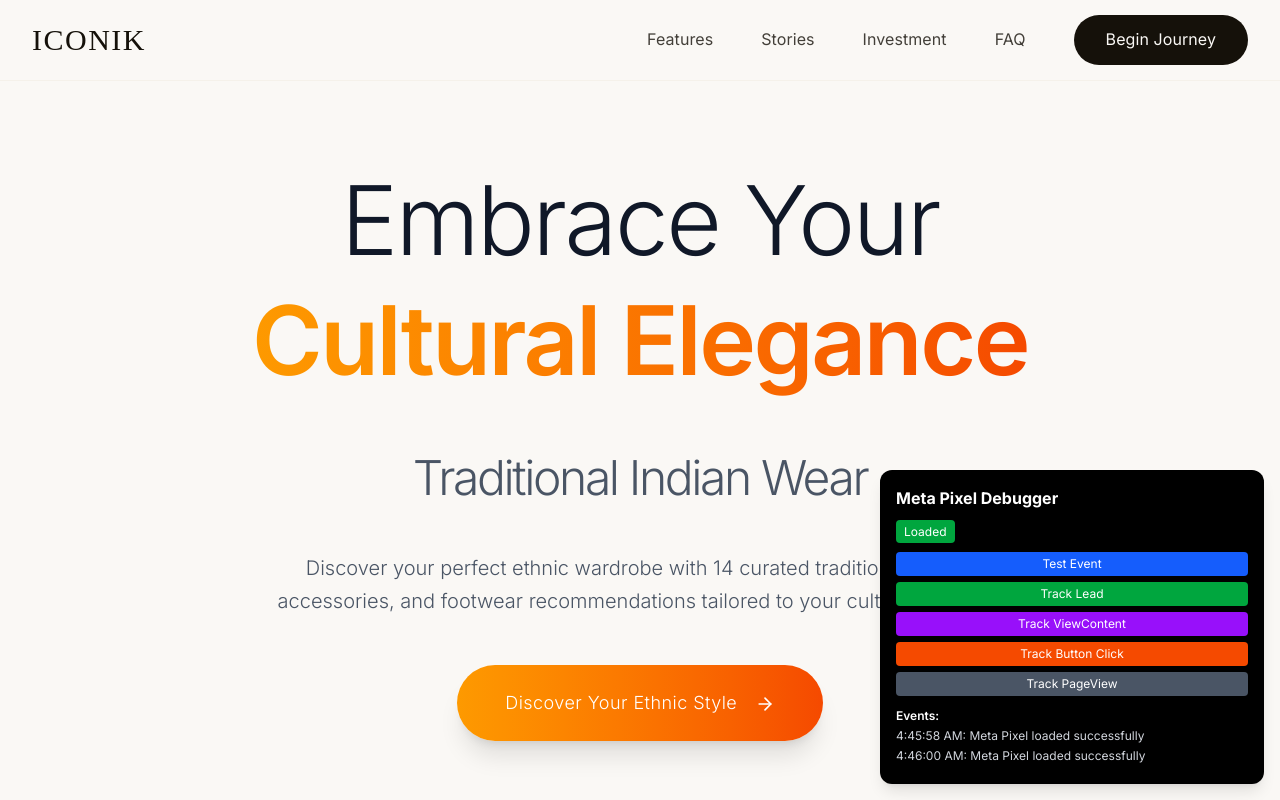
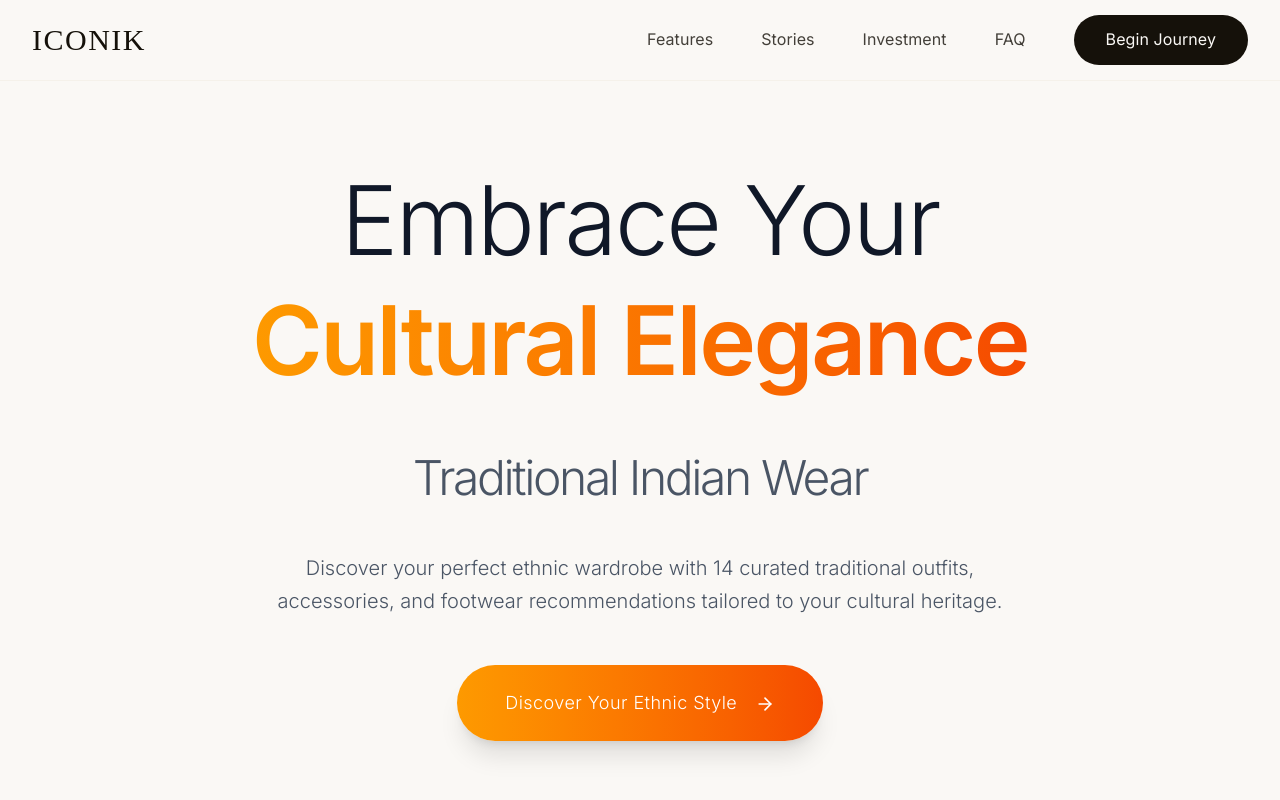
Before and after one commit to mithil0407/playernumberone, a Next.js app: page /ethnic in a window 1280 px wide. Shown: the top 800 px of the page. Built offline with nearby package versions, Linux system fonts and the light colour scheme.

Commit message:
Meta Pixel Filled

```diff
--- a/src/app/layout.tsx
+++ b/src/app/layout.tsx
@@ -3,7 +3,6 @@ import { Inter } from "next/font/google";
 import Script from "next/script";
 import { Analytics } from "@vercel/analytics/next";
 import MetaPixelProvider from "@/components/MetaPixelProvider";
-import MetaPixelDebugger from "@/components/MetaPixelDebugger";
 import "./globals.css";
 
 const inter = Inter({ subsets: ["latin"] });
@@ -78,25 +77,7 @@ export default function RootLayout({
           `}
         </Script>
 
-        <Script id="meta-pixel-init" strategy="afterInteractive">
-          {`
-            fbq('init', '1373360484073939');
-            fbq('track', 'PageView');
-
-            // Debug logging
-            console.log('Meta Pixel initialized with ID: 1373360484073939');
-
-            // Track initial page view
-            fbq('track', 'ViewContent', {
-              content_type: 'website',
-              content_name: 'ICONIK Fashion Consultation',
-              content_category: 'Fashion Consultation'
-            });
-          `}
-        </Script>
-
         <noscript>
-          {/* eslint-disable-next-line @next/next/no-img-element */}
           <img
             height="1"
             width="1"
@@ -106,26 +87,10 @@ export default function RootLayout({
           />
         </noscript>
 
-        {/* Error handling for blocked scripts */}
-        <Script id="error-handler" strategy="afterInteractive">
-          {`
-            window.addEventListener('error', function(e) {
-              if (e.message && e.message.includes('ERR_BLOCKED_BY_CLIENT')) {
-                console.log('Script blocked by ad blocker or privacy settings:', e.filename);
-                // Don't show error to user, just log it
-                return;
-              }
-            });
-          `}
-        </Script>
-
         {/* Meta Pixel Provider */}
         <MetaPixelProvider>
           {children}
         </MetaPixelProvider>
-
-        {/* Meta Pixel Debugger (Development Only) */}
-        <MetaPixelDebugger />
 
         {/* Vercel Analytics */}
         <Analytics />
--- a/src/components/MetaPixelDebugger.tsx
+++ /dev/null
@@ -1,128 +0,0 @@
-'use client';
-
-import { useState, useEffect } from 'react';
-import {
-  testMetaPixel,
-  trackPageView,
-  trackLead,
-  trackViewContent,
-  trackButtonClick,
-  isMetaPixelLoaded
-} from '@/lib/metaPixel';
-
-export default function MetaPixelDebugger() {
-  const [isLoaded, setIsLoaded] = useState(false);
-  const [events, setEvents] = useState<string[]>([]);
-
-  useEffect(() => {
-    const checkPixel = () => {
-      const loaded = isMetaPixelLoaded();
-      setIsLoaded(loaded);
-      if (loaded) {
-        addEvent('Meta Pixel loaded successfully');
-      }
-    };
-
-    // Check immediately
-    checkPixel();
-
-    // Check again after a delay
-    const timeout = setTimeout(checkPixel, 2000);
-
-    return () => clearTimeout(timeout);
-  }, []);
-
-  const addEvent = (event: string) => {
-    setEvents(prev => [...prev, `${new Date().toLocaleTimeString()}: ${event}`]);
-  };
-
-  const handleTestEvent = () => {
-    testMetaPixel();
-    addEvent('Test event triggered');
-  };
-
-  const handleTrackLead = () => {
-    trackLead(1199, 'Debug Lead Test');
-    addEvent('Lead event tracked');
-  };
-
-  const handleTrackViewContent = () => {
-    trackViewContent('Debug Product Test', 1999, ['debug_product']);
-    addEvent('ViewContent event tracked');
-  };
-
-  const handleTrackButtonClick = () => {
-    trackButtonClick('Debug Button', 'Debug Page');
-    addEvent('Button click event tracked');
-  };
-
-  const handleTrackPageView = () => {
-    trackPageView();
-    addEvent('PageView event tracked');
-  };
-
-  // Only show in development
-  if (process.env.NODE_ENV !== 'development') {
-    return null;
-  }
-
-  return (
-    <div className="fixed bottom-4 right-4 bg-black text-white p-4 rounded-lg shadow-lg max-w-sm z-50">
-      <h3 className="font-bold mb-2">Meta Pixel Debugger</h3>
-
-      <div className="mb-2">
-        <span className={`px-2 py-1 rounded text-xs ${
-          isLoaded ? 'bg-green-600' : 'bg-red-600'
-        }`}>
-          {isLoaded ? 'Loaded' : 'Not Loaded'}
-        </span>
-      </div>
-
-      <div className="space-y-1 mb-3">
-        <button
-          onClick={handleTestEvent}
-          className="w-full bg-blue-600 hover:bg-blue-700 px-2 py-1 rounded text-xs"
-        >
-          Test Event
-        </button>
-        <button
-          onClick={handleTrackLead}
-          className="w-full bg-green-600 hover:bg-green-700 px-2 py-1 rounded text-xs"
-        >
-          Track Lead
-        </button>
-        <button
-          onClick={handleTrackViewContent}
-          className="w-full bg-purple-600 hover:bg-purple-700 px-2 py-1 rounded text-xs"
-        >
-          Track ViewContent
-        </button>
-        <button
-          onClick={handleTrackButtonClick}
-          className="w-full bg-orange-600 hover:bg-orange-700 px-2 py-1 rounded text-xs"
-        >
-          Track Button Click
-        </button>
-        <button
-          onClick={handleTrackPageView}
-          className="w-full bg-gray-600 hover:bg-gray-700 px-2 py-1 rounded text-xs"
-        >
-          Track PageView
-        </button>
-      </div>
-
-      <div className="max-h-32 overflow-y-auto">
-        <h4 className="font-semibold text-xs mb-1">Events:</h4>
-        {events.length === 0 ? (
-          <p className="text-xs text-gray-400">No events yet</p>
-        ) : (
-          events.map((event, index) => (
-            <div key={index} className="text-xs text-gray-300 mb-1">
-              {event}
-            </div>
-          ))
-        )}
-      </div>
-    </div>
-  );
-}
--- a/src/lib/metaPixel.ts
+++ b/src/lib/metaPixel.ts
@@ -1,4 +1,4 @@
-// Meta Pixel tracking utilities for ICONIK
+// Clean Meta Pixel Implementation for ICONIK
 // Pixel ID: 1373360484073939
 
 interface MetaPixelData {
@@ -8,10 +8,7 @@ interface MetaPixelData {
   value?: number;
   currency?: string;
   num_items?: number;
-  event_name?: string;
-  button_name?: string;
-  location?: string;
-  content_category?: string;
+  event_id?: string;
   [key: string]: string | number | boolean | string[] | undefined;
 }
 
@@ -19,7 +16,7 @@ interface MetaPixelData {
 declare global {
   interface Window {
     fbq: {
-      (command: 'init', pixelId: string): void;
+      (command: 'init', pixelId: string, userData?: { em?: string; ph?: string; [key: string]: string | undefined }): void;
       (command: 'track', eventName: string, parameters?: MetaPixelData): void;
       (command: 'trackCustom', eventName: string, parameters?: MetaPixelData): void;
       callMethod?: (...args: unknown[]) => void;
@@ -30,39 +27,52 @@ declare global {
   }
 }
 
-// Initialize Meta Pixel
-export const initMetaPixel = (pixelId: string = '1373360484073939') => {
-  if (typeof window !== 'undefined' && window.fbq) {
-    window.fbq('init', pixelId);
-    console.log('Meta Pixel initialized with ID:', pixelId);
+// Check if Meta Pixel is loaded
+const isPixelLoaded = (): boolean => {
+  return typeof window !== 'undefined' && !!window.fbq && !!window.fbq.loaded;
+};
+
+// Initialize Meta Pixel with advanced matching
+export const initMetaPixel = (userData?: { em?: string; ph?: string; [key: string]: string | undefined }) => {
+  if (typeof window !== 'undefined' && window.fbq && !window.fbq.loaded) {
+    window.fbq('init', '1373360484073939', userData || {});
+    window.fbq.loaded = true;
+    console.log('Meta Pixel initialized with advanced matching:', userData ? 'with user data' : 'without user data');
   }
 };
 
-// Track page view
-export const trackPageView = () => {
-  if (typeof window !== 'undefined' && window.fbq) {
-    window.fbq('track', 'PageView');
-    console.log('Meta Pixel: PageView tracked');
+// Update user data for advanced matching
+export const updateUserData = (email?: string, phone?: string) => {
+  if (isPixelLoaded()) {
+    const userData: { em?: string; ph?: string; [key: string]: string | undefined } = {};
+
+    if (email) userData.em = email;
+    if (phone) userData.ph = phone;
+
+    // Re-initialize with user data
+    window.fbq('init', '1373360484073939', userData);
+    console.log('Meta Pixel updated with user data for advanced matching');
   }
 };
 
-// Generic event tracking function
-export const trackEvent = (event: string, data?: MetaPixelData) => {
-  if (typeof window !== 'undefined' && window.fbq) {
-    window.fbq('track', event, data || {});
-    console.log(`Meta Pixel: ${event} tracked`, data);
+// Generic event tracking with deduplication
+const trackEvent = (eventName: string, data?: MetaPixelData) => {
+  if (isPixelLoaded()) {
+    // Add event ID to prevent duplicates
+    const eventId = `${eventName}_${Date.now()}_${Math.random().toString(36).substring(2, 9)}`;
+    const eventData = { ...data, event_id: eventId };
+
+    window.fbq('track', eventName, eventData);
+    console.log(`Meta Pixel: ${eventName} tracked`, eventData);
   }
 };
 
-// Custom event tracking
-export const trackCustomEvent = (eventName: string, data?: MetaPixelData) => {
-  if (typeof window !== 'undefined' && window.fbq) {
-    window.fbq('trackCustom', eventName, data || {});
-    console.log(`Meta Pixel: Custom event ${eventName} tracked`, data);
-  }
+// Page View
+export const trackPageView = () => {
+  trackEvent('PageView');
 };
 
-// E-commerce tracking functions
+// View Content
 export const trackViewContent = (contentName: string, value?: number, contentIds?: string[]) => {
   trackEvent('ViewContent', {
     content_type: 'product',
@@ -73,6 +83,7 @@ export const trackViewContent = (contentName: string, value?: number, contentIds
   });
 };
 
+// Add to Cart
 export const trackAddToCart = (productName: string, value: number, productId: string) => {
   trackEvent('AddToCart', {
     content_name: productName,
@@ -83,6 +94,7 @@ export const trackAddToCart = (productName: string, value: number, productId: st
   });
 };
 
+// Remove from Cart
 export const trackRemoveFromCart = (productName: string, value: number, productId: string) => {
   trackEvent('RemoveFromCart', {
     content_name: productName,
@@ -93,6 +105,7 @@ export const trackRemoveFromCart = (productName: string, value: number, productI
   });
 };
 
+// Initiate Checkout
 export const trackInitiateCheckout = (value: number, numItems: number, productName: string = 'ICONIK Style Consultation') => {
   trackEvent('InitiateCheckout', {
     value: value,
@@ -104,17 +117,19 @@ export const trackInitiateCheckout = (value: number, numItems: number, productNa
   });
 };
 
-export const trackPurchase = (value: number, productName: string = 'ICONIK Style Consultation', productId: string = 'iconik_style_consultation') => {
+// Purchase (SINGLE EVENT with all items)
+export const trackPurchase = (value: number, productName: string, productIds: string[], numItems: number) => {
   trackEvent('Purchase', {
     value: value,
     currency: 'INR',
     content_type: 'product',
     content_name: productName,
-    content_ids: [productId],
-    num_items: 1
+    content_ids: productIds,
+    num_items: numItems
   });
 };
 
+// Lead
 export const trackLead = (value?: number, contentName?: string) => {
   trackEvent('Lead', {
     content_name: contentName || 'ICONIK Style Consultation',
@@ -124,11 +139,22 @@ export const trackLead = (value?: number, contentName?: string) => {
   });
 };
 
+// Complete Registration
 export const trackCompleteRegistration = (value?: number, contentName?: string) => {
   trackEvent('CompleteRegistration', {
     content_name: contentName || 'ICONIK Customer Registration',
     value: value,
     currency: 'INR'
+  });
+};
+
+// Custom event for CTA clicks
+export const trackCTAClick = (buttonName: string, location: string, value?: number) => {
+  trackEvent('Lead', {
+    content_name: `${buttonName} - ${location}`,
+    value: value,
+    currency: 'INR',
+    content_category: 'CTA Click'
   });
 };
 
@@ -152,92 +178,3 @@ export const trackEthnicLead = (value?: number) => {
     content_category: 'Ethnic Elegance Package'
   });
 };
-
-export const trackEthnicViewContent = () => {
-  trackEvent('ViewContent', {
-    content_type: 'product',
-    content_name: 'Ethnic Elegance Package',
-    value: 1999,
-    currency: 'INR',
-    content_ids: ['ethnic_elegance_package']
-  });
-};
-
-// Advanced tracking functions
-export const trackScrollDepth = (depth: number) => {
-  trackCustomEvent('ScrollDepth', {
-    event_name: 'scroll_depth',
-    value: depth
-  });
-};
-
-export const trackTimeOnPage = (timeInSeconds: number) => {
-  trackCustomEvent('TimeOnPage', {
-    event_name: 'time_on_page',
-    value: timeInSeconds
-  });
-};
-
-export const trackButtonClick = (buttonName: string, location: string) => {
-  trackCustomEvent('ButtonClick', {
-    event_name: 'button_click',
-    button_name: buttonName,
-    location: location
-  });
-};
-
-// Form interaction tracking
-export const trackFormStart = (formName: string) => {
-  trackCustomEvent('FormStart', {
-    event_name: 'form_start',
-    form_name: formName
-  });
-};
-
-export const trackFormSubmit = (formName: string) => {
-  trackCustomEvent('FormSubmit', {
-    event_name: 'form_submit',
-    form_name: formName
-  });
-};
-
-// Search tracking
-export const trackSearch = (searchTerm: string) => {
-  trackCustomEvent('Search', {
-    event_name: 'search',
-    search_string: searchTerm
-  });
-};
-
-// Video tracking
-export const trackVideoPlay = (videoTitle: string) => {
-  trackCustomEvent('VideoPlay', {
-    event_name: 'video_play',
-    video_title: videoTitle
-  });
-};
-
-export const trackVideoComplete = (videoTitle: string) => {
-  trackCustomEvent('VideoComplete', {
-    event_name: 'video_complete',
-    video_title: videoTitle
-  });
-};
-
-// Utility function to check if Meta Pixel is loaded
-export const isMetaPixelLoaded = (): boolean => {
-  return typeof window !== 'undefined' && !!window.fbq;
-};
-
-// Debug function to test Meta Pixel
-export const testMetaPixel = () => {
-  if (isMetaPixelLoaded()) {
-    console.log('Meta Pixel is loaded and ready');
-    trackCustomEvent('TestEvent', {
-      event_name: 'test_event',
-      test_data: 'Meta Pixel is working correctly'
-    });
-  } else {
-    console.error('Meta Pixel is not loaded');
-  }
-};
```
Also changed, not shown: src/app/checkout/page.tsx (+24 -7 lines), src/app/checkout/success/page.tsx (+6 -2 lines), src/app/page.tsx (+6 -6 lines), src/components/MetaPixelProvider.tsx (+5 -17 lines).
